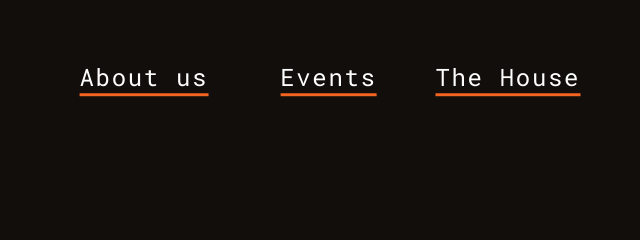
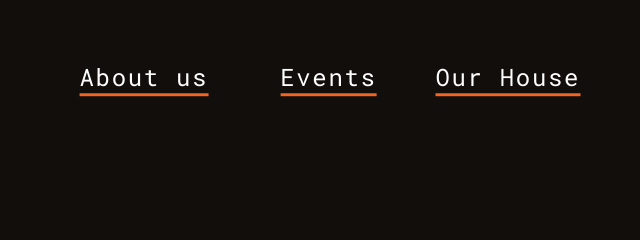
Before and after one commit to zkirby/bottega, a plain HTML site: page index.html in a window 1280 px wide. Shown: the top 240 px of the page, 509-1149 px from the left. Drawn offline with nearby package versions, Linux system fonts and the light colour scheme.

Commit message:
our house

```diff
--- a/index.html
+++ b/index.html
@@ -27,7 +27,7 @@
 	  <span class="line -bottom"></span>
   	</div>
   	<div class="nav-item house">
-	  <span class="text">The House</span>
+	  <span class="text">Our House</span>
 	  <span class="line -right"></span>
 	  <span class="line -top"></span>
 	  <span class="line -left"></span>
```
